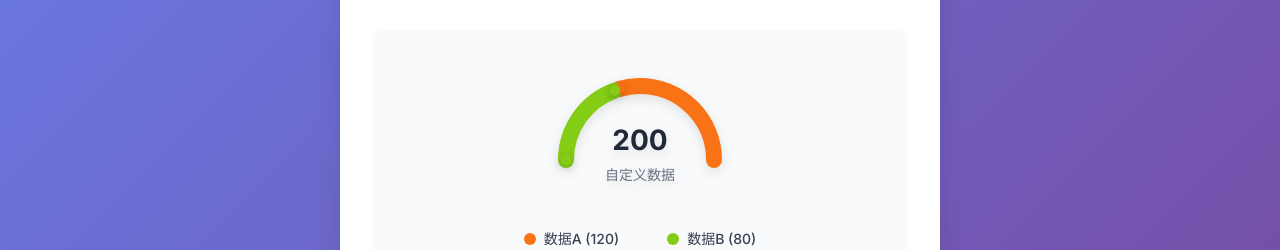
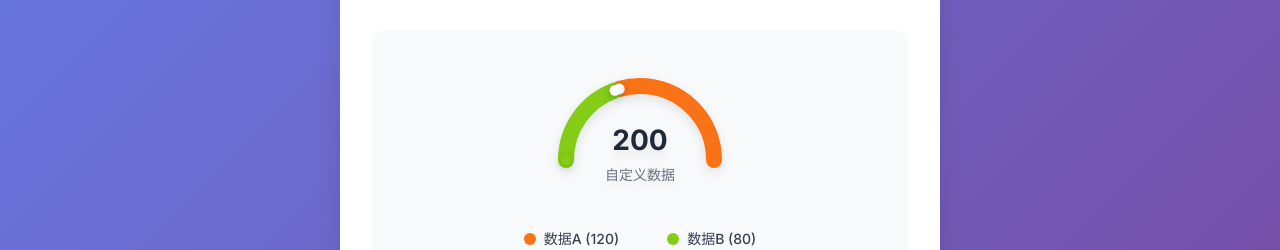
Before and after one commit to GunnmF/proportionOfVisualData, a Vue app: page / in a window 1280 px wide. Shown: the part 352-602 px from the top of the page. Built offline with nearby package versions, Linux system fonts and the light colour scheme.

Commit message:
Updated SemiCircleGauge.vue

```diff
--- a/src/components/SemiCircleGauge.vue
+++ b/src/components/SemiCircleGauge.vue
@@ -42,7 +42,7 @@
           :cx="primaryEndPoint.x"
           :cy="primaryEndPoint.y"
           :r="strokeWidth / 3"
-          :fill="primaryColor"
+          fill="#fff"
           class="connection-dot">
           <animateTransform
             attributeName="transform"
@@ -62,7 +62,7 @@
           :cx="secondaryStartPoint.x"
           :cy="secondaryStartPoint.y"
           :r="strokeWidth / 3"
-          :fill="secondaryColor"
+          fill="#fff"
           class="connection-dot">
           <animateTransform
             attributeName="transform"
```
